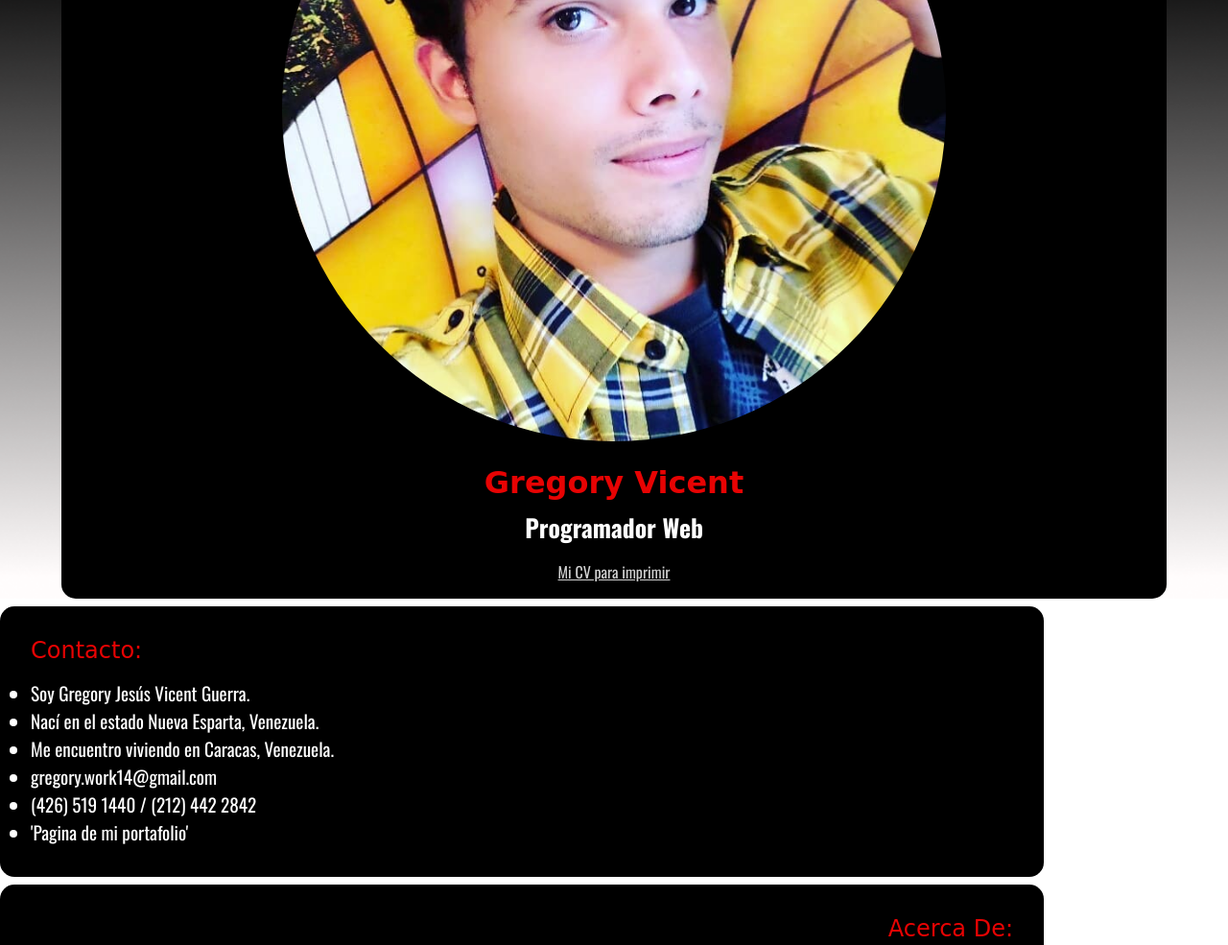
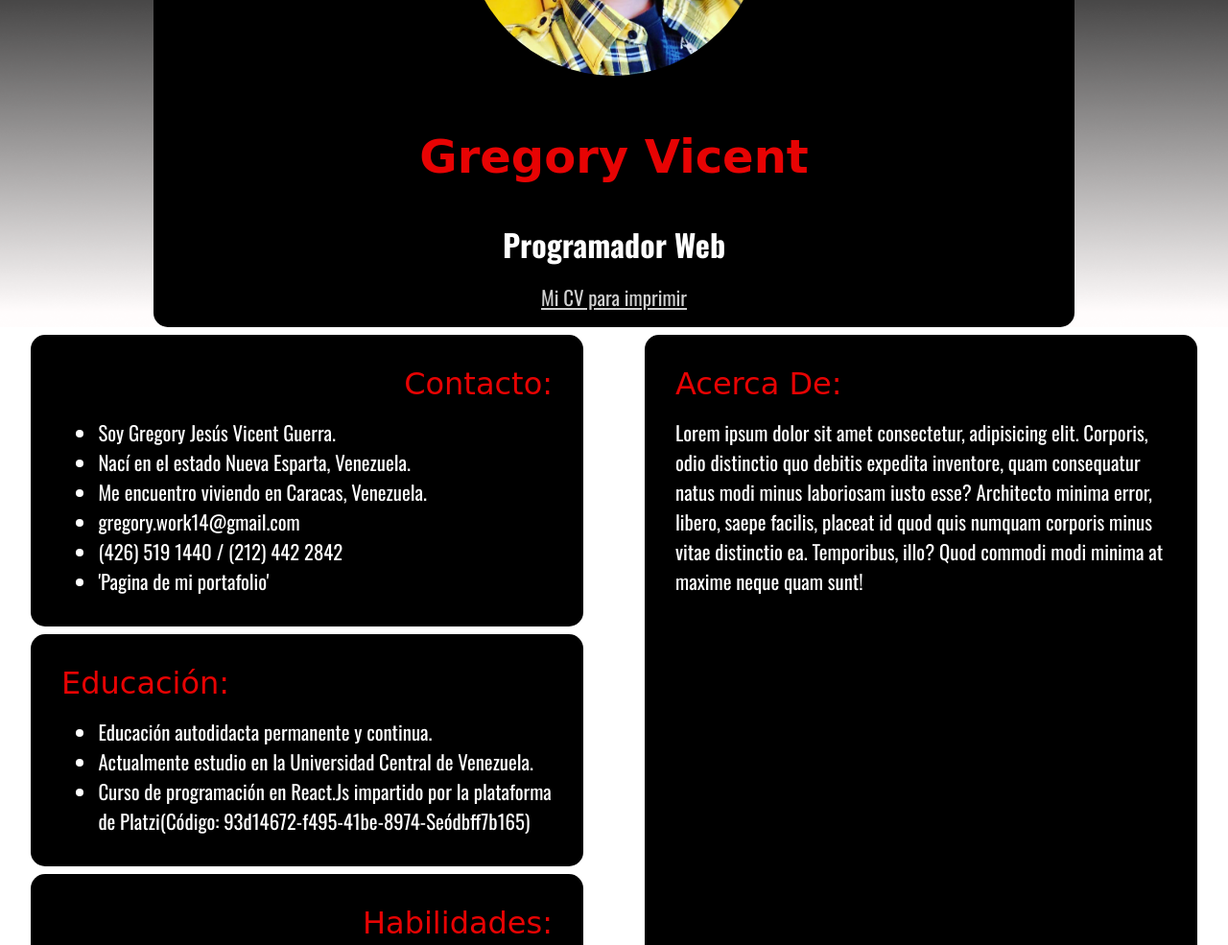
Before and after one commit to Gregory142000/Mi-Portafolio, a plain HTML site: page public/cv.html in a window 1280 px wide. Shown: the part 360-1345 px from the top of the page at 96% size. Drawn offline with nearby package versions, Linux system fonts and the light colour scheme; a web font is replaced by a local one.

Commit message:
Se finalizo la sección 'CV'

```diff
--- a/public/cv.html
+++ b/public/cv.html
@@ -1,11 +1,14 @@
 <!DOCTYPE html>
 <html lang="en">
+
 <head>
 
     <meta charset="UTF-8">
-    <meta name="description" content="Portafolio profesional de Gregory Jesús Vicent Guerra programador web y desarrollador de software, aquí muestro mis trabajos y proyectos ademas de dar un vistazo sobre mi persona y mis intereses personales.">
+    <meta name="description"
+        content="Portafolio profesional de Gregory Jesús Vicent Guerra programador web y desarrollador de software, aquí muestro mis trabajos y proyectos ademas de dar un vistazo sobre mi persona y mis intereses personales.">
     <meta name="viewport" content="width=device-width, initial-scale=1.0">
-    <meta name="keywords" content="Gregory Vicent, Gregory Jesús Vicent Guerra, desarrollador web, programador web, desarrollador web, portafolio Gregory Vicent, sobre mi Gregory Vicent, CV, curriculum Gregory Vicent, curriculum">
+    <meta name="keywords"
+        content="Gregory Vicent, Gregory Jesús Vicent Guerra, desarrollador web, programador web, desarrollador web, portafolio Gregory Vicent, sobre mi Gregory Vicent, CV, curriculum Gregory Vicent, curriculum">
     <meta name="author" content="Gregory Jesús Vicent Guerra">
     <meta name="copyright" content="Gregory Jesús Vicent Guerra">
     <meta name="robots" content="index">
@@ -21,19 +24,23 @@
     <link rel="preconnect" href="https://fonts.gstatic.com">
     <link href="https://fonts.googleapis.com/css2?family=Bungee+Inline&display=swap" rel="stylesheet">
     <!-- Font Awesome -->
-    <link rel="stylesheet" href="https://use.fontawesome.com/releases/v5.8.1/css/all.css" integrity="sha384-50oBUHEmvpQ+1lW4y57PTFmhCaXp0ML5d60M1M7uH2+nqUivzIebhndOJK28anvf" crossorigin="anonymous">
+    <link rel="stylesheet" href="https://use.fontawesome.com/releases/v5.8.1/css/all.css"
+        integrity="sha384-50oBUHEmvpQ+1lW4y57PTFmhCaXp0ML5d60M1M7uH2+nqUivzIebhndOJK28anvf" crossorigin="anonymous">
 
 </head>
+
 <body>
 
     <header class="header">
 
         <a href="./index.html">
-            <img class="header__logo" src="../src/images/icons/LOGO_big.svg" alt="Logo Gregory Vicent" title="Logo Gregory Vicent">
+            <img class="header__logo" src="../src/images/icons/LOGO_big.svg" alt="Logo Gregory Vicent"
+                title="Logo Gregory Vicent">
         </a>
 
         <a href="#" id="burgerMenu">
-            <img class="header__menuIcon" src="../src/images/icons/menu-svgrepo-ligth-white.svg" alt="Icono de hamburguesa">
+            <img class="header__menuIcon" src="../src/images/icons/menu-svgrepo-ligth-white.svg"
+                alt="Icono de hamburguesa">
         </a>
 
         <nav class="header__nav">
@@ -57,16 +64,30 @@
 
         <section class="cvHeader">
             <div class="cvHeader__blackBox">
-                <img class="cvHeader__myImage" src="../src/images/others/I.jpg" alt="Gregory Vicent" title="Gregory Vicent">
+                <img class="cvHeader__myImage" src="../src/images/others/I.jpg" alt="Gregory Vicent"
+                    title="Gregory Vicent">
                 <h1 class="cvHeader__myName">Gregory Vicent</h1>
                 <h2 class="cvHeader__subTitle">Programador Web</h2>
-                <a class="cvHeader__pdf" href="#">Mi CV para imprimir</a>
+                <a class="cvHeader__pdf" target="_blank" href="../src/assets/test.pdf">Mi CV para imprimir</a>
             </div>
         </section>
 
         <section class="cvBody">
+            <div class="cvBody__contentUp">
+
+                <div class="cvBody__boxes cvBody__boxes--order">
+                    <p class="cvBody__section cvBody__section--left">Acerca De:</p>
+                    <p class="cvBody__myDescription">Lorem ipsum dolor sit amet consectetur, adipisicing elit. Corporis,
+                        odio distinctio quo debitis expedita inventore, quam consequatur natus modi minus laboriosam
+                        iusto esse? Architecto minima error, libero, saepe facilis, placeat id quod quis numquam
+                        corporis minus vitae distinctio ea. Temporibus, illo? Quod commodi modi minima at maxime neque
+                        quam sunt!</p>
+                </div>
+
+                <div class="cvBody__content">
+
                     <div class="cvBody__boxes">
-                <p class="cvBody__section cvBody__section--left">Contacto:</p>
+                        <p class="cvBody__section cvBody__section--right">Contacto:</p>
                         <ul class="cvBody__list">
                             <li class="cvBody__items">Soy Gregory Jesús Vicent Guerra.</li>
                             <li class="cvBody__items">Nací en el estado Nueva Esparta, Venezuela.</li>
@@ -77,14 +98,10 @@
                         </ul>
                     </div>
                     <div class="cvBody__boxes">
-                <p class="cvBody__section cvBody__section--right">Acerca De:</p>
-                <p class="cvBody__myDescription">Lorem ipsum dolor sit amet consectetur, adipisicing elit. Corporis, odio distinctio quo debitis expedita inventore, quam consequatur natus modi minus laboriosam iusto esse? Architecto minima error, libero, saepe facilis, placeat id quod quis numquam corporis minus vitae distinctio ea. Temporibus, illo? Quod commodi modi minima at maxime neque quam sunt!</p>
-            </div>
-            <div class="cvBody__boxes">
                         <p class="cvBody__section cvBody__section--left">Educación:</p>
                         <ul class="cvBody__list">
                             <li class="cvBody__items">Educación autodidacta permanente y continua.</li>
-                    <li class="cvBody__items">Actualmente estudio en la Universidad Central de Venezuela</li>
+                            <li class="cvBody__items">Actualmente estudio en la Universidad Central de Venezuela.</li>
                             <li class="cvBody__items">Curso de programación en React.Js impartido por la plataforma de Platzi(Código: 93d14672-f495-41be-8974-Seódbff7b165)</li>
                         </ul>
                     </div>
@@ -99,6 +116,13 @@
                             <li class="cvBody__items">Nivel de ingles intermedio (y mejorando)</li>
                         </ul>
                     </div>
+
+                </div>
+
+            </div>
+
+            <div class="cvBody__contentDown">
+
                 <div class="cvBody__boxes">
                     <p class="cvBody__section cvBody__section--left">Tecnologías que domino:</p>
                     <div class="cvBody__technology">
@@ -139,9 +163,12 @@
                         <li class="cvBody__items">Autosuperación.</li>
                     </ul>
                 </div>
+
+            </div>
         </section>
     </main>
 
     <script src="../src/js/onlyBurgerMenu.js" type="module"></script>
 </body>
+
 </html>
--- a/src/styles/styles.css
+++ b/src/styles/styles.css
@@ -615,15 +615,14 @@ body{
             font-size: 1rem;
         }
 
-.cvBody{
-}
+.cvBody{}
 
         .cvBody__boxes{
             background-color: #000;
             width: 80%;
             height: auto;
             padding: 2rem;
-            margin: 1vh 0;
+            margin: 1vh auto;
             border-radius: 15px;
         }
 
@@ -758,7 +757,8 @@ body{
         .aboutMePageHeader__subTitle{
             font-size: 2rem;
         }
- .aboutMePageBody__content{
+
+    .aboutMePageBody__content{
         height: 50vh;
     }
 
@@ -800,6 +800,35 @@ body{
     .aboutMePageBody__summary{
         font-size: 1.5rem;
     }
+
+    /*--------------------- CV ---------------------*/
+
+    .cvHeader__myName{
+        font-size: 2.5rem;
+    }
+
+    .cvHeader__subTitle{
+        font-size: 2rem;
+    }
+
+    .cvHeader__pdf{
+        font-size: 1.3rem;
+    }
+
+        .cvBody__section{
+            font-size: 2rem;
+        }
+
+        .cvBody__list{
+            margin-left: 3vw;
+        }
+            .cvBody__items{
+                font-size: 1.3rem;
+            }
+
+            .cvBody__myDescription{
+                font-size: 1.3rem;
+            }
 
 }
 
@@ -899,6 +928,16 @@ body{
         .aboutMePageBody__content p{
             font-size: 1.7rem;
         }
+
+    /*--------------------- CV ---------------------*/
+
+    .cvHeader__myImage{
+        width: 50%;
+    }
+
+    .cvHeader__myName{
+        margin: 5vh 0;
+    }
 }
 
 @media (min-width: 690px){
@@ -959,6 +998,36 @@ body{
             .aboutMePageHeader__subTitle{
                 font-size: 2.5rem;
             }
+}
+
+@media (min-width: 800px){
+
+    /*----------------------------- CV ------------------------------*/
+
+    .cvHeader__blackBox{
+        width: 75%;
+    }
+    .cvHeader__myImage{
+        width: 310px;
+    }
+
+    .cvHeader__myName{
+        font-size: 3rem;
+    }
+
+    .cvBody__contentUp{
+        display: flex;
+        justify-content: space-around;
+    }
+
+        .cvBody__boxes--order{
+            order: 1;
+            width: 40%;
+        }
+
+        .cvBody__content{
+            width: 50%;
+        }
 }
 
 @media (min-width: 890px){
```
Also changed, not shown: 1 other file. Lines whose indentation alone changed are shown as unchanged.
